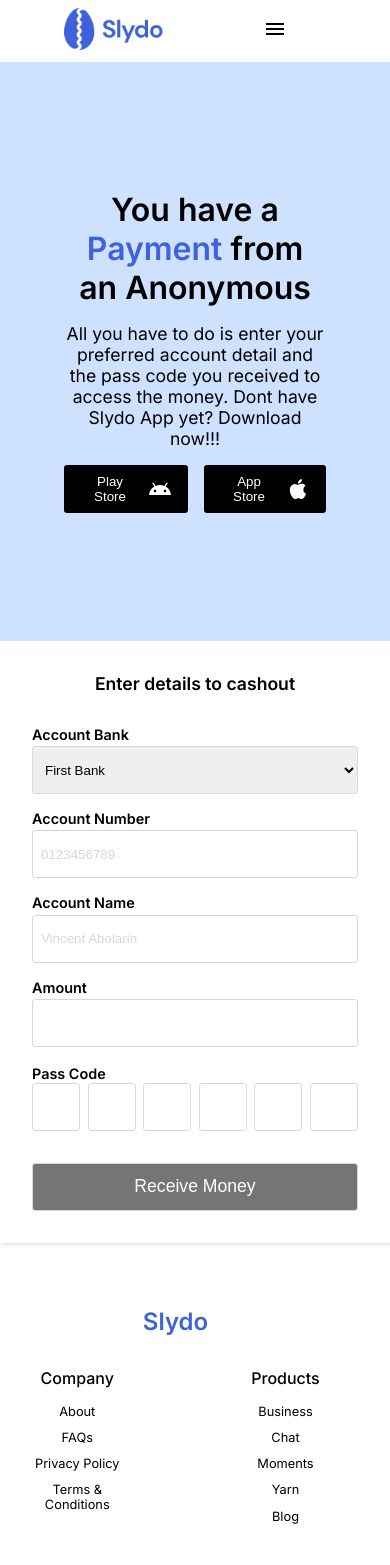
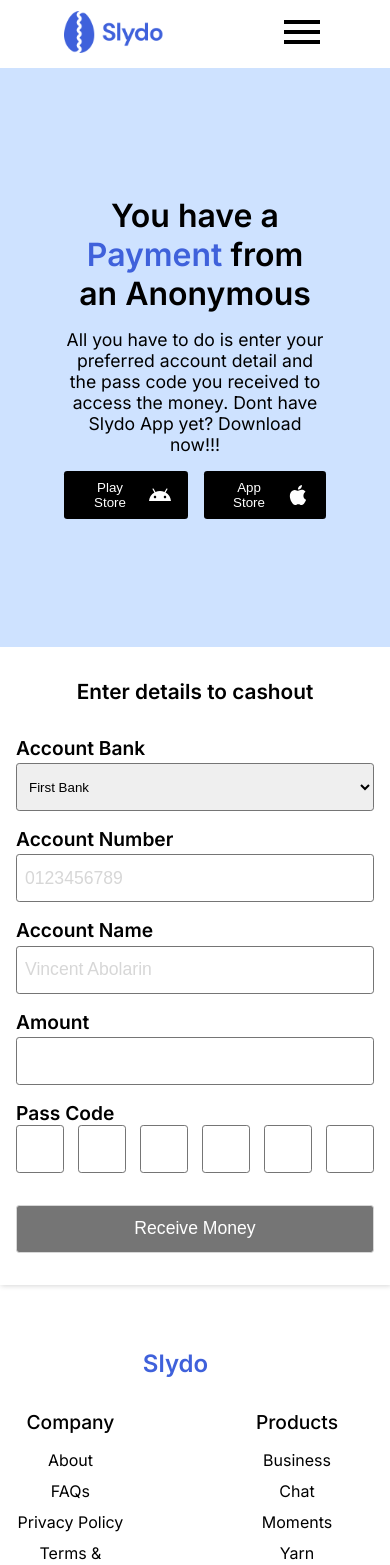
Before and after one commit to vincentabolarin/slydo, a Next.js app: page / in a window 390 px wide. Shown: the top 1565 px of the page. Built offline with nearby package versions, Linux system fonts and the light colour scheme.

Commit message:
update responsiveness

```diff
--- a/app/globals.scss
+++ b/app/globals.scss
@@ -21,7 +21,9 @@
   font-weight: 600;
 }
 
-select, input, button {
+select,
+input,
+button {
   height: 3rem;
   border: 1px solid var(--gray-light);
   border-radius: .2rem;
@@ -60,3 +62,14 @@
 ::placeholder {
   color: var(--gray-light);
 }
+
+@media screen and (max-width: 1280px) {
+  select,
+  input {
+    border: 1px solid var(--gray-dark);
+  }
+
+  label {
+    font-size: 1.2rem;
+  }
+}
--- a/components/NavBar.tsx
+++ b/components/NavBar.tsx
@@ -35,7 +35,7 @@
         </div>
 
         <div className={styles.mobileMenu} onClick={toggleMenu}>
-          <Menu />
+          <Menu sx={{ fontSize: "3rem" }} />
         </div>
       </div>
 
--- a/styles/footer.module.scss
+++ b/styles/footer.module.scss
@@ -66,6 +66,11 @@
 
                     p {
                         text-align: center;
+                        font-size: 1rem;
+                    }
+
+                    .heading {
+                        font-size: 1.2rem;
                     }
                 }
             }
@@ -74,6 +79,10 @@
         .copyright {
             flex-direction: column;
             align-items: center;
+
+            p {
+                font-size: 1rem;
+            }
         }
     }
 }
--- a/styles/form.module.scss
+++ b/styles/form.module.scss
@@ -65,6 +65,16 @@
 
 @media screen and (max-width: 968px) {
     .container {
-        padding: 2rem 2rem;
+        padding: 2rem 1rem;
+
+        .heading {
+            font-size: 1.3rem;
+        }
+
+        form {
+            input {
+                font-size: 1.1rem;
+            }
+        }
     }
 }
--- a/styles/navbar.module.scss
+++ b/styles/navbar.module.scss
@@ -4,7 +4,6 @@
     display: flex;
     justify-content: space-between;
     align-items: center;
-    max-width: 90%;
 
     .logo {
         .logoText {
@@ -51,14 +50,12 @@
 }
 
 .mobileMenuItems {
-    // height: auto;
     max-height: 0;
     overflow: hidden;
     display: flex;
     flex-direction: column;
     align-items: center;
     gap: 1rem;
-    transition: max-height .5s;
 
     a {
         text-decoration: none;
@@ -90,7 +87,7 @@
 
     &.active {
         max-height: 100vh;
-        transition: max-height .5s;
+        padding: 1rem 0;
     }
 }
 
```
